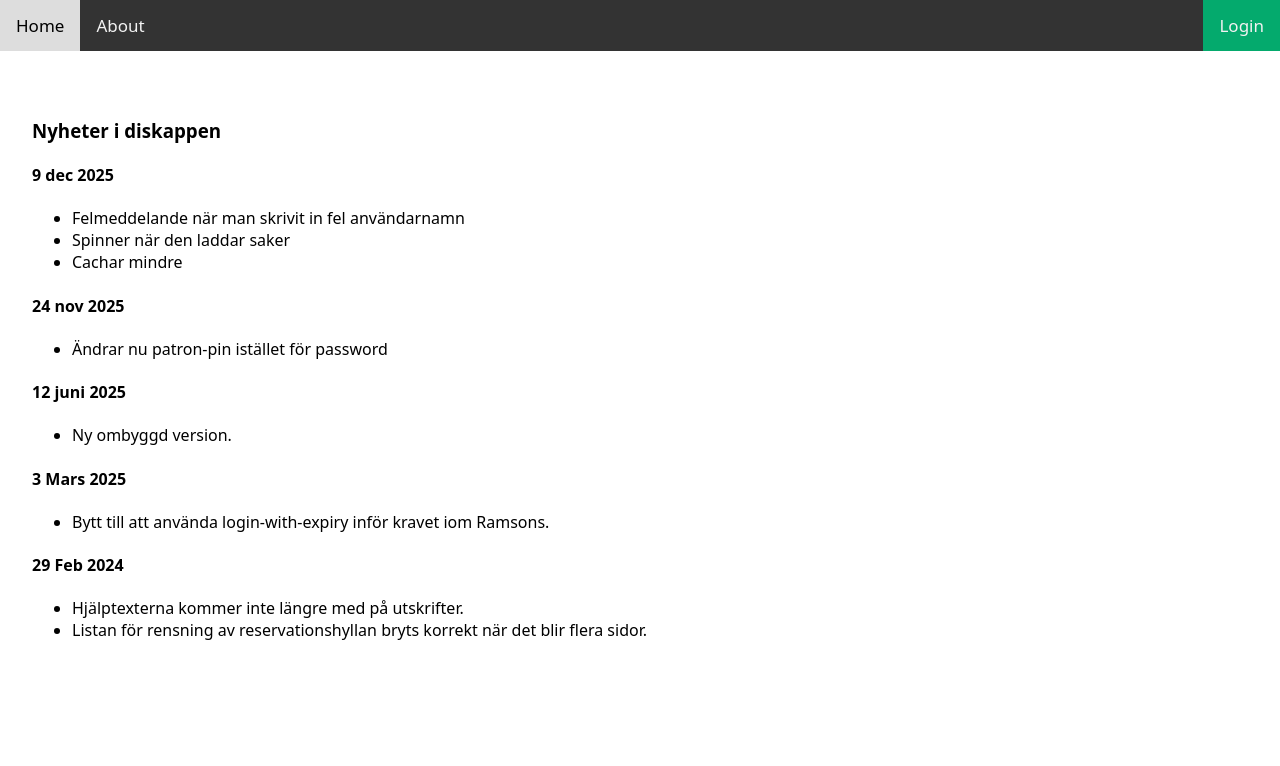
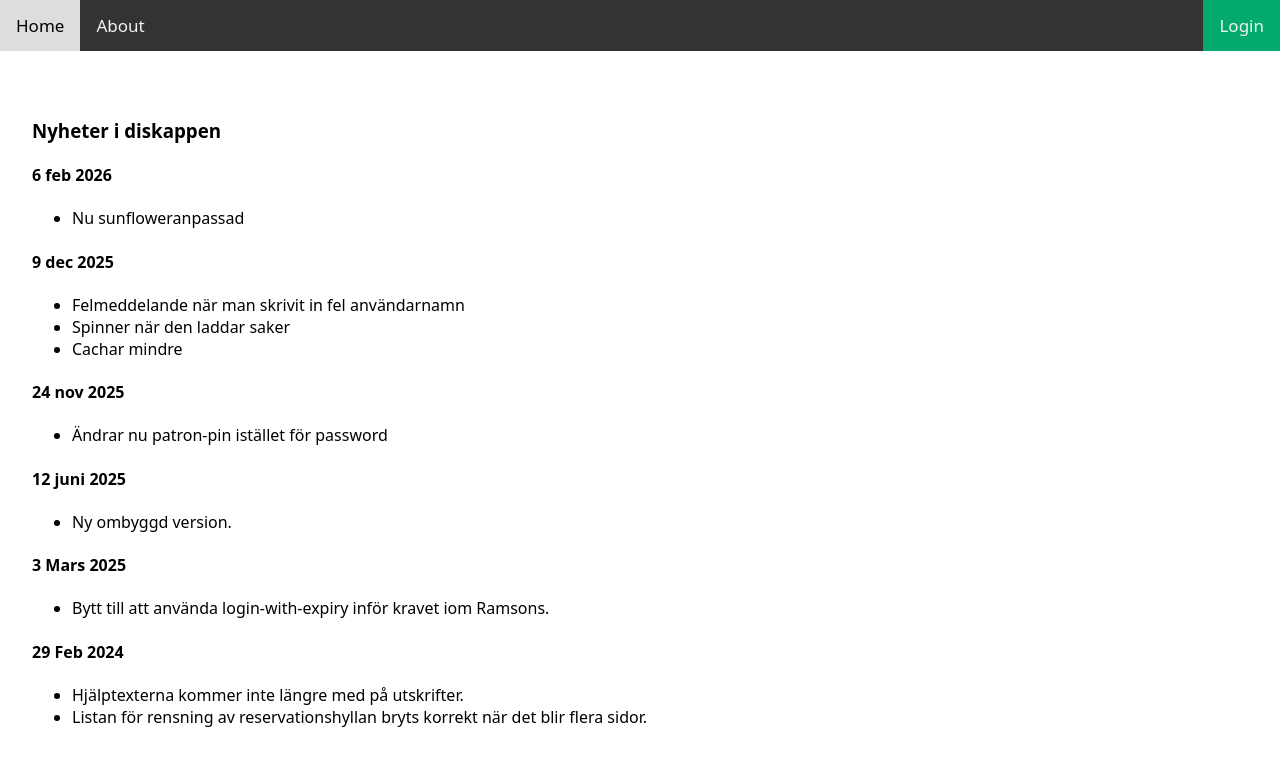
Before and after one commit to ChalmersLibrary/foliodesktoolsv2, a Nuxt app in the folder frontend/: page /about in a window 1280 px wide. Shown: the top 766 px of the page. Built offline with nearby package versions, Linux system fonts and the light colour scheme.

Commit message:
Info added just for new deploy

```diff
--- a/frontend/components/News.vue
+++ b/frontend/components/News.vue
@@ -1,6 +1,12 @@
 <template>
   <div>
     <h3>Nyheter i diskappen</h3>
+    <h4>6 feb 2026</h4>
+    <div>
+      <ul>
+        <li>Nu sunfloweranpassad</li>
+      </ul>
+    </div>
     <h4>9 dec 2025</h4>
     <div>
       <ul>
```
